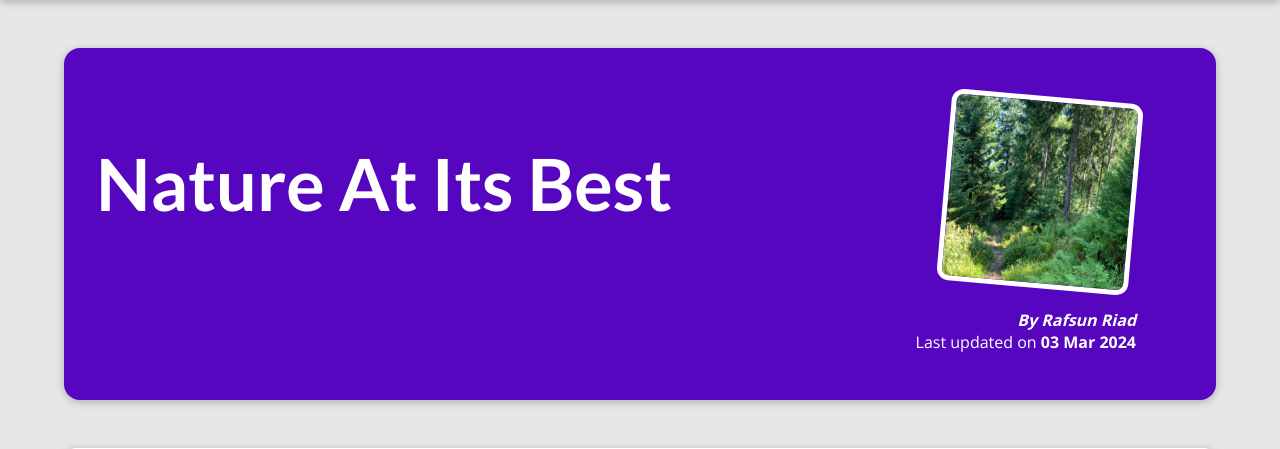
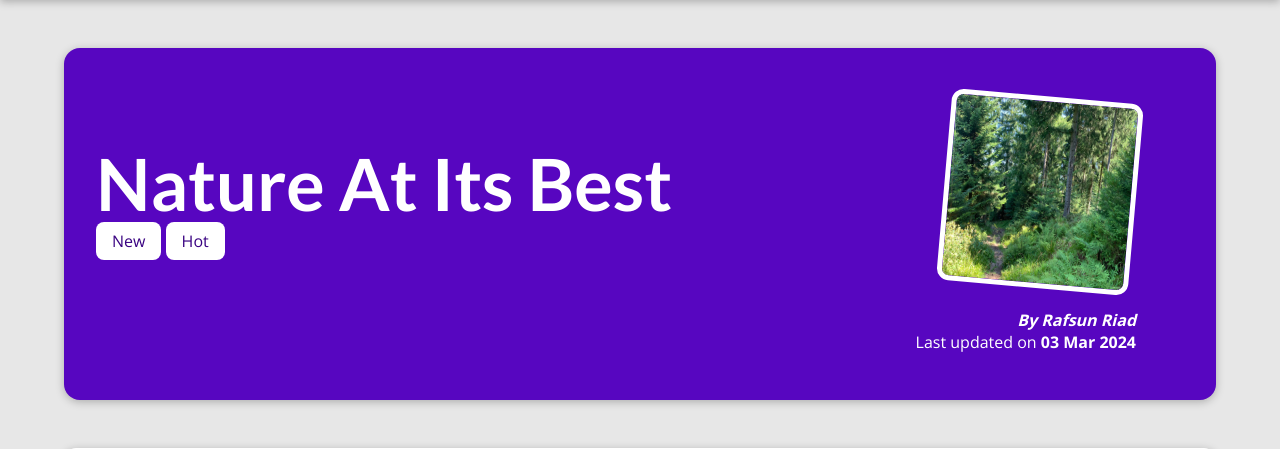
Before and after one commit to rafsun-riad/django-learning-project-blog, a Django app: a page that uses blog/templates/blog/post-detail.html in a window 1280 px wide. Shown: the part 80-529 px from the top of the page. Run offline with Django 5.2, Linux system fonts and the light colour scheme; data comes from the database, SQL or seed files in the repository.

Commit message:
added tags

```diff
--- a/blog/static/blog/post-detail.css
+++ b/blog/static/blog/post-detail.css
@@ -22,6 +22,7 @@ body {
   #summary h2 {
     color: white;
     font-size: 4.5rem;
+    margin-bottom: 0.25rem;
   }
 
   #summary article {
@@ -65,3 +66,10 @@ body {
     border-radius: 12px;
     box-shadow: 0 2px 8px rgba(0, 0, 0, 0.25);
   }
+
+  .tag{
+    background-color: white;
+    color: #390281;
+    padding: 0.5rem 1rem;
+    border-radius: 8px;
+  }
--- a/blog/templates/blog/post-detail.html
+++ b/blog/templates/blog/post-detail.html
@@ -12,9 +12,14 @@
 {% block content %}
     <section id="summary">
         <h2>{{ post.title }}</h2>
+        <div>
+            {% for tag in post_tags %}
+                <span class="tag">{{ tag.caption }}</span>
+            {% endfor %}
+        </div>
         <article>
             <img src="{% static 'blog/images/'|add:post.image_name %}" alt={{ post.title }}>
-            <address>By <a href="mailto:mruhaquer@gmail.com">{{ post.author }}</a></address>
+            <address>By <a href="mailto: {{ post.author.email_address }}">{{ post.author }}</a></address>
             <div>
                 Last updated on <time>{{ post.date|date:'d M Y' }}</time>
             </div>
--- a/blog/views.py
+++ b/blog/views.py
@@ -17,4 +17,7 @@ def posts(request):
 
 def post_detail(request, slug):
     identified_post = get_object_or_404(Post, slug=slug)
-    return render(request, "blog/post-detail.html", {"post": identified_post})
+    return render(request, "blog/post-detail.html", {
+        "post": identified_post,
+        "post_tags": identified_post.tags.all(),
+    })
```
